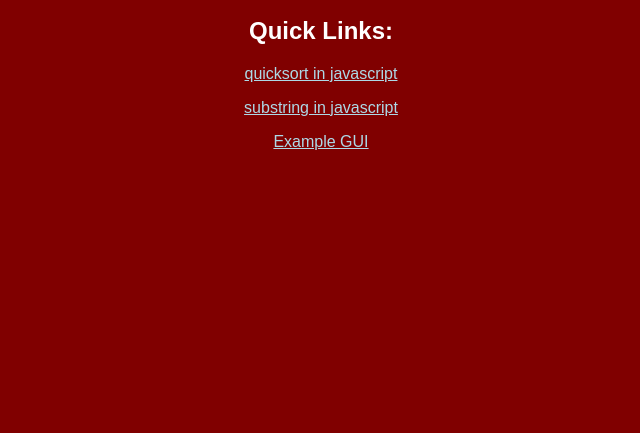
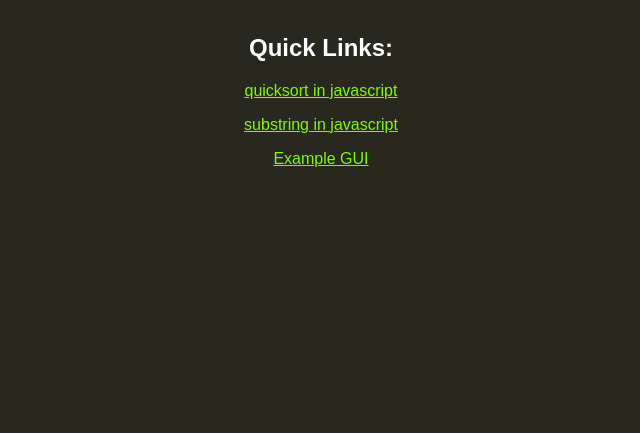
Before and after one commit to hchiam/sourcefetch-server, a website: page public/index.html in a window 1280 px wide. Shown: the part 375-808 px from the top of the page, without its empty margins (319-959 px from the left). Drawn offline with Linux system fonts and the light colour scheme.

Commit message:
🐋😺 Updated with Glitch - consistent formatting with CodePen

```diff
--- a/public/style.css
+++ b/public/style.css
@@ -1,10 +1,11 @@
 * {
-  background: maroon;
+  background: rgb(40,40,30);
 }
 
 body, html {
   height: 100%;
   display: grid;
+  font-family: avenir, arial;
 }
 
 .main {
@@ -12,11 +13,14 @@ body, html {
   text-align: center;
 }
 
-p, h1, h2 {
-  font-family: arial;
+h1, h2 {
   color: white;
 }
 
+p {
+  color: cyan;
+}
+
 a {
-  color: lightblue;
+  color: lawngreen;
 }
```
Also changed, not shown: public/index.html (+1 -0 lines).
